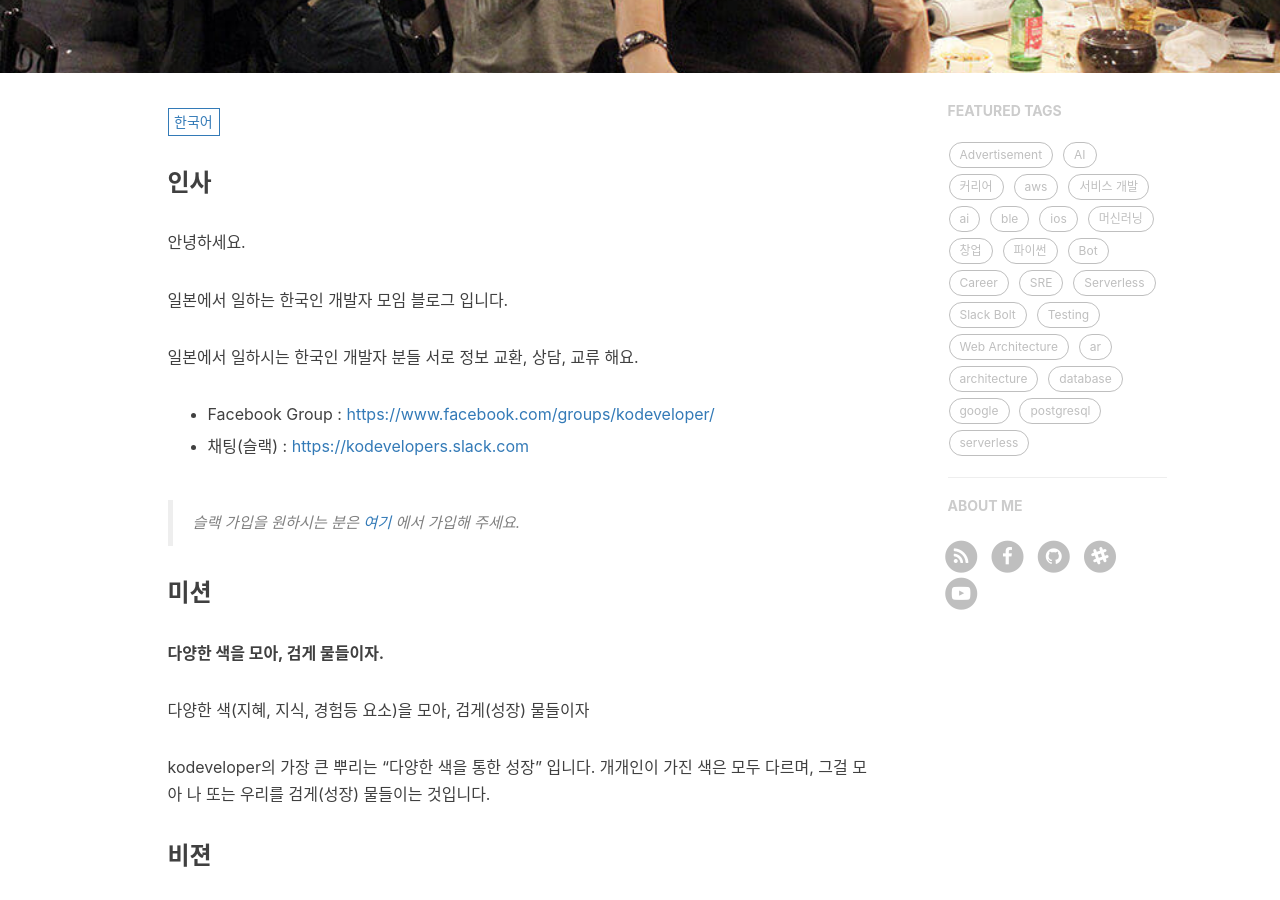
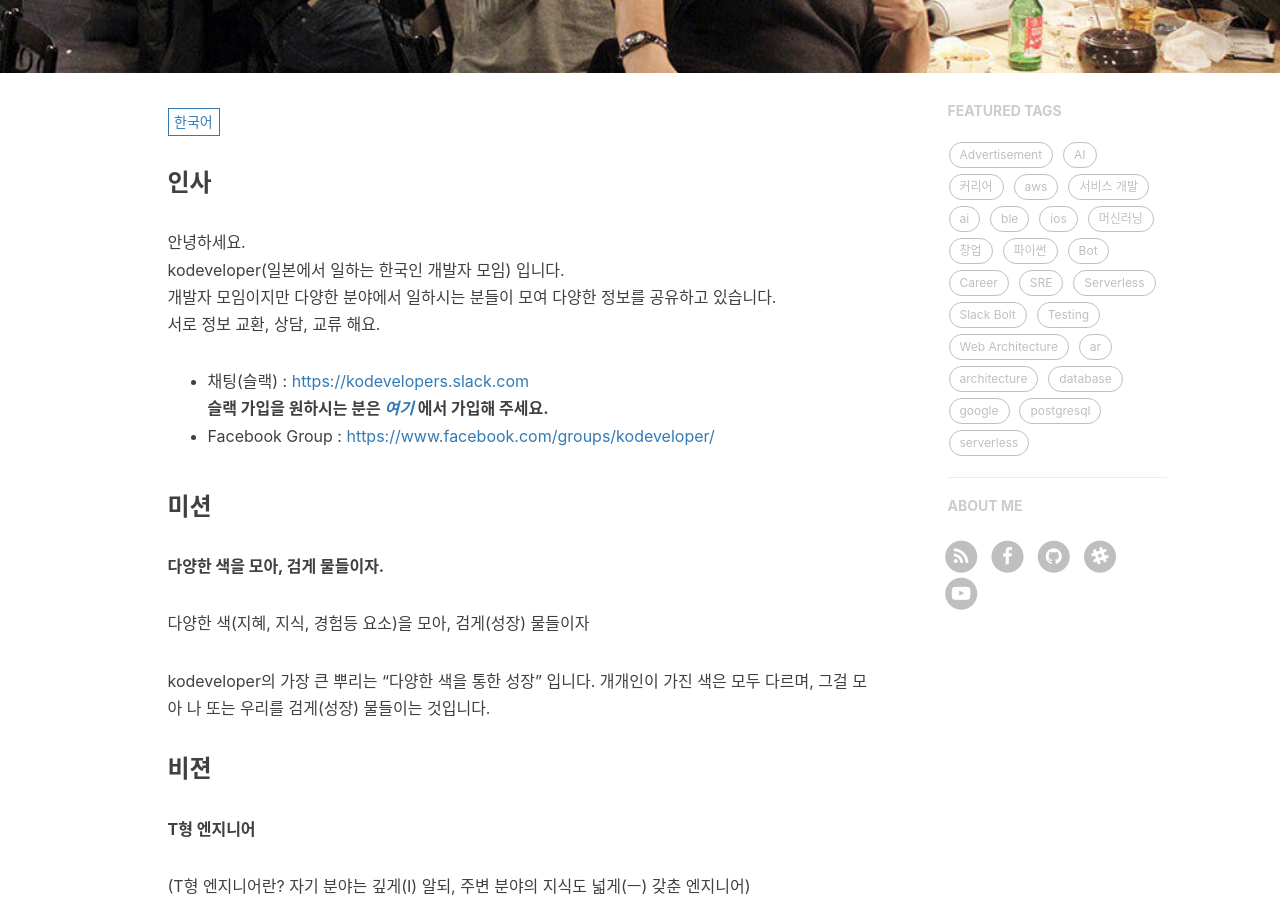
Before and after one commit to kodevops/blog, a Jekyll site: the page built from about.html, in a window 1280 px wide and 900 px high, scrolled down 345 px. Built offline with Jekyll 4.4.1, drawn with Linux system fonts in a browser that asks for light colours; nearby versions of some CDN libraries; comment, search, counter and statistics services are not loaded.

Commit message:
fix about page

```diff
--- a/_includes/about/ko.md
+++ b/_includes/about/ko.md
@@ -1,17 +1,13 @@
 ### 인사
 
 안녕하세요.
-
-일본에서 일하는 한국인 개발자 모임 블로그 입니다.
-
-일본에서 일하시는 한국인 개발자 분들 서로 정보 교환, 상담, 교류 해요.
-
-* Facebook Group : [https://www.facebook.com/groups/kodeveloper/](https://www.facebook.com/groups/kodeveloper/)
+kodeveloper(일본에서 일하는 한국인 개발자 모임) 입니다.
+개발자 모임이지만 다양한 분야에서 일하시는 분들이 모여 다양한 정보를 공유하고 있습니다.
+서로 정보 교환, 상담, 교류 해요.
 
 * 채팅(슬랙) : [https://kodevelopers.slack.com](https://kodevelopers.slack.com)
-
-> 슬랙 가입을 원하시는 분은 *[여기](https://goo.gl/5czniN)* 에서 가입해 주세요.
-
+**슬랙 가입을 원하시는 분은 *[여기](https://goo.gl/5czniN)* 에서 가입해 주세요.**
+* Facebook Group : [https://www.facebook.com/groups/kodeveloper/](https://www.facebook.com/groups/kodeveloper/)
 
 ### 미션
 
```
